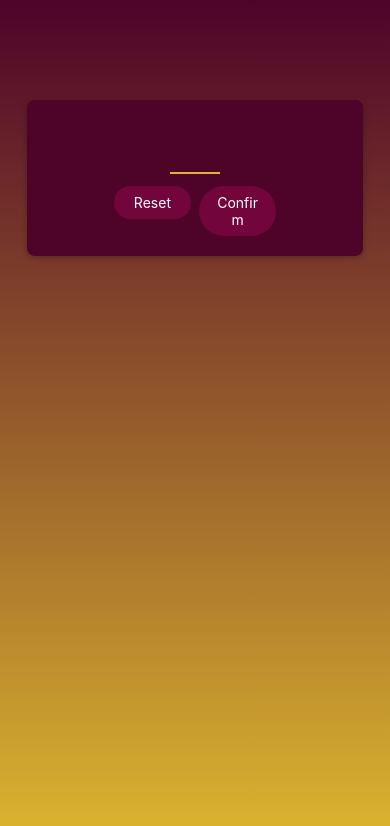
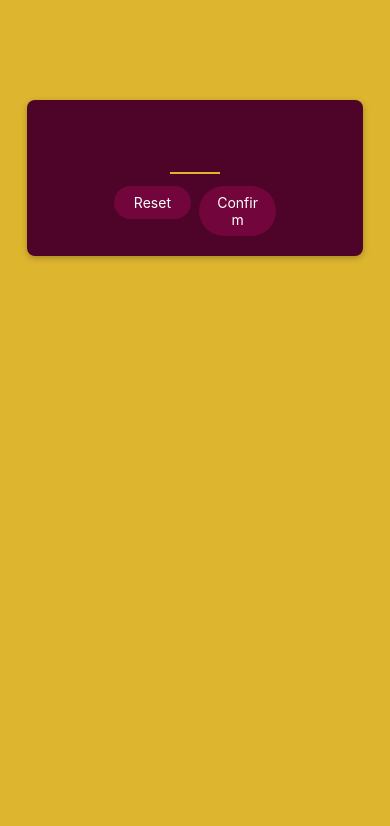
Before and after one commit to Asharalikhan4/JavaScript, a React Native app in the folder React Native/04-DivingDeeperIntoComponents/: screen / in a window 390 px wide. Shown: the top 826 px of the page. Built offline with nearby package versions, Linux system fonts and the light colour scheme.

Commit message:
use state added

```diff
--- a/React Native/04-DivingDeeperIntoComponents/App.js
+++ b/React Native/04-DivingDeeperIntoComponents/App.js
@@ -1,18 +1,23 @@
-import { StyleSheet, View } from 'react-native';
+import { StyleSheet, ImageBackground } from 'react-native';
 import { LinearGradient } from "expo-linear-gradient";
 import GameStartScreen from './screens/StartGameScreen';
 
 export default function App() {
   return (
-    <LinearGradient colors={["#4e0329","#ddb52f"]} style={styles.rootScreen}>
-      <GameStartScreen />
+    <LinearGradient colors={["#4e0329", "#ddb52f"]} style={styles.rootScreen}>
+      <ImageBackground source={require("")} resizeMode="cover" style={styles.rootScreen} imageStyle={styles.backgroundImage}>
+        <GameStartScreen />
+      </ImageBackground>
     </LinearGradient>
   );
-}
+};
 
 const styles = StyleSheet.create({
   rootScreen: {
     flex: 1, // taking as much space as availble.
     backgroundColor: "#ddb52f",
   },
+  backgroundImage: {
+    opacity: 0.15,
+  },
 });
--- a/React Native/04-DivingDeeperIntoComponents/components/PrimaryButton.js
+++ b/React Native/04-DivingDeeperIntoComponents/components/PrimaryButton.js
@@ -1,6 +1,6 @@
 import { View, Text, Pressable, StyleSheet } from "react-native";
 
-function PrimaryButton({ children }) {
+function PrimaryButton({ children, onPress }) {
 
     function pressHandler() {
         console.log("Pressed");
@@ -8,7 +8,7 @@ function PrimaryButton({ children }) {
 
     return (
         <View style={styles.buttonOuterContainer}>
-            <Pressable style={({pressed}) => pressed ? [styles.buttonInnerContainer, styles.pressed] : styles.buttonInnerContainer} onPress={pressHandler} android_ripple={{ color: "#640233" }}>
+            <Pressable style={({pressed}) => pressed ? [styles.buttonInnerContainer, styles.pressed] : styles.buttonInnerContainer} onPress={onPress} android_ripple={{ color: "#640233" }}>
                 <Text style={styles.buttonText}>{children}</Text>
             </Pressable>
         </View>
--- a/React Native/04-DivingDeeperIntoComponents/screens/StartGameScreen.js
+++ b/React Native/04-DivingDeeperIntoComponents/screens/StartGameScreen.js
@@ -1,16 +1,28 @@
 import { View, TextInput, StyleSheet } from "react-native";
+import { useState } from "react";
 import PrimaryButton from "../components/PrimaryButton";
 
 function GameStartScreen() {
+
+    const [enteredNumber, setEnteredNumber] = useState("");
+
+    function numberInputHandler(enteredNumber) {
+        setEnteredNumber(enteredNumber);
+    };
+
+    function confirmInputHandler() {
+
+    };
+
     return (
         <View style={styles.inputContainer}>
-            <TextInput style={styles.numberInput} maxLength={2} keyboardType="number-pad" autoCapitalize="none" autoCorrect={false} />
+            <TextInput style={styles.numberInput} maxLength={2} keyboardType="number-pad" autoCapitalize="none" autoCorrect={false} value={enteredNumber} onChangeText={numberInputHandler} />
             <View style={styles.buttonsContainer}>
                 <View style={styles.buttonContainer}>
                     <PrimaryButton>Reset</PrimaryButton>
                 </View>
                 <View style={styles.buttonContainer}>
-                    <PrimaryButton>Confirm</PrimaryButton>
+                    <PrimaryButton onPress={confirmInputHandler}>Confirm</PrimaryButton>
                 </View>
             </View>
         </View>
```
